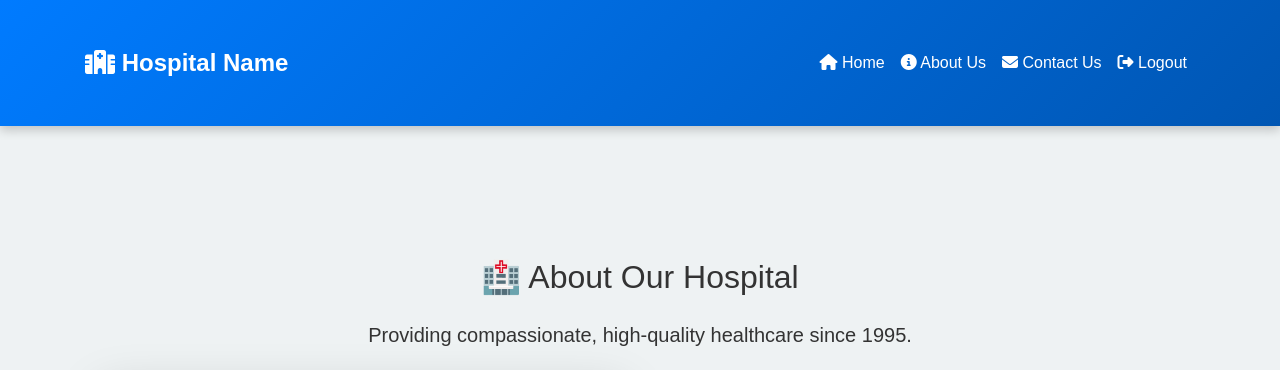
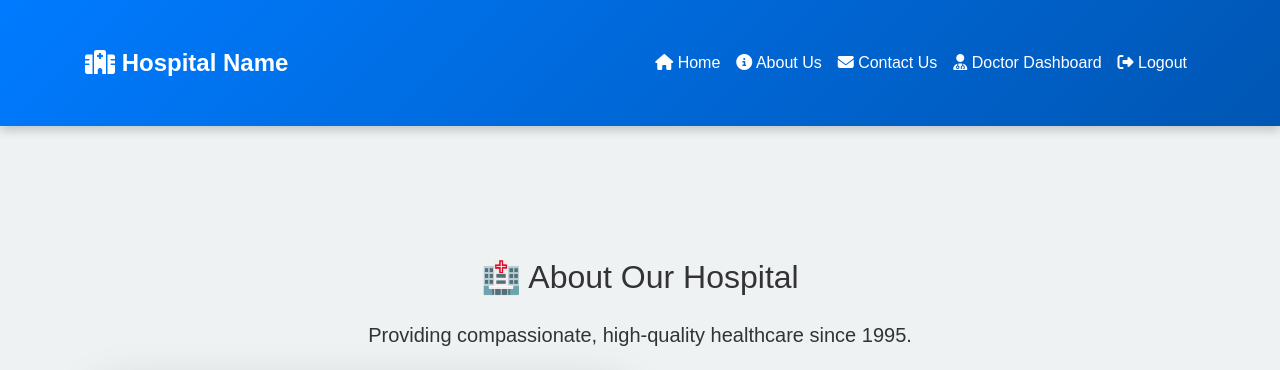
Before and after one commit to Dhanvi-Bhimani/Hospital_Management_System, a Flask app: page /about in a window 1280 px wide. Shown: the top 370 px of the page. Run offline with Flask 3, Linux system fonts and the light colour scheme; a user stored in the database is signed in; some libraries are stand-ins or nearby versions.

Commit message:
update navbar

```diff
--- a/app/templates/base.html
+++ b/app/templates/base.html
@@ -32,13 +32,37 @@
                     </li>
                     {% if current_user.is_authenticated %}
                     <li class="nav-item">
-                            <a class="nav-link text-danger" href="/logout"><i class="fas fa-sign-out-alt"></i> Logout</a>
+                        {% if current_user.role.name.lower() == "admin" %}
+                            <a class="nav-link" href="{{ url_for('main_routes.admin_dashboard') }}">
+                                <i class="fas fa-user-shield"></i> Admin Dashboard
+                            </a>
+                        {% elif current_user.role.name.lower() == "doctor" %}
+                            <a class="nav-link" href="{{ url_for('main_routes.doctor_dashboard') }}">
+                                <i class="fas fa-user-md"></i> Doctor Dashboard
+                            </a>
+                        {% elif current_user.role.name.lower() == "patient" %}
+                            <a class="nav-link" href="{{ url_for('patient.patient_dashboard') }}">
+                                <i class="fas fa-procedures"></i> Patient Dashboard
+                            </a>
+                        {% elif current_user.role.name.lower() == "staff" %}
+                            <a class="nav-link" href="{{ url_for('main_routes.staff_dashboard') }}">
+                                <i class="fas fa-user-nurse"></i> Staff Dashboard
+                            </a>
+                        {% endif %}
+                    </li>
+                    <li class="nav-item">
+                        <a class="nav-link text-danger" href="{{ url_for('main_routes.logout') }}">
+                            <i class="fas fa-sign-out-alt"></i> Logout
+                        </a>
                     </li>
                 {% else %}
                     <li class="nav-item">
-                            <a class="nav-link" href="/role-selection"><i class="fas fa-sign-in-alt"></i> Login</a>
+                        <a class="nav-link" href="{{ url_for('main_routes.role_selection') }}">
+                            <i class="fas fa-sign-in-alt"></i> Login
+                        </a>
                     </li>
                 {% endif %}
+
                 </ul>
             </div>
         </div>
```
Lines whose indentation alone changed are shown as unchanged.
